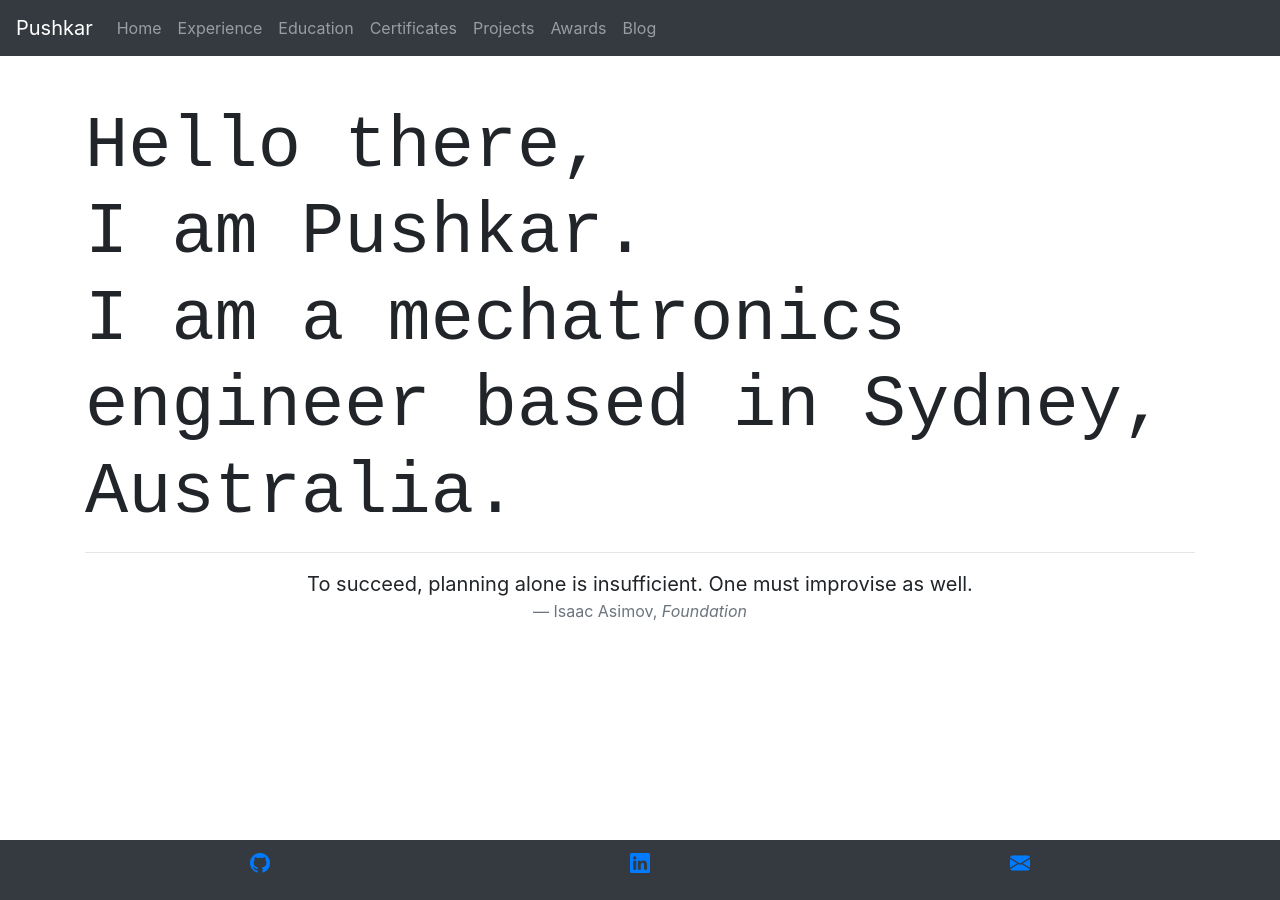
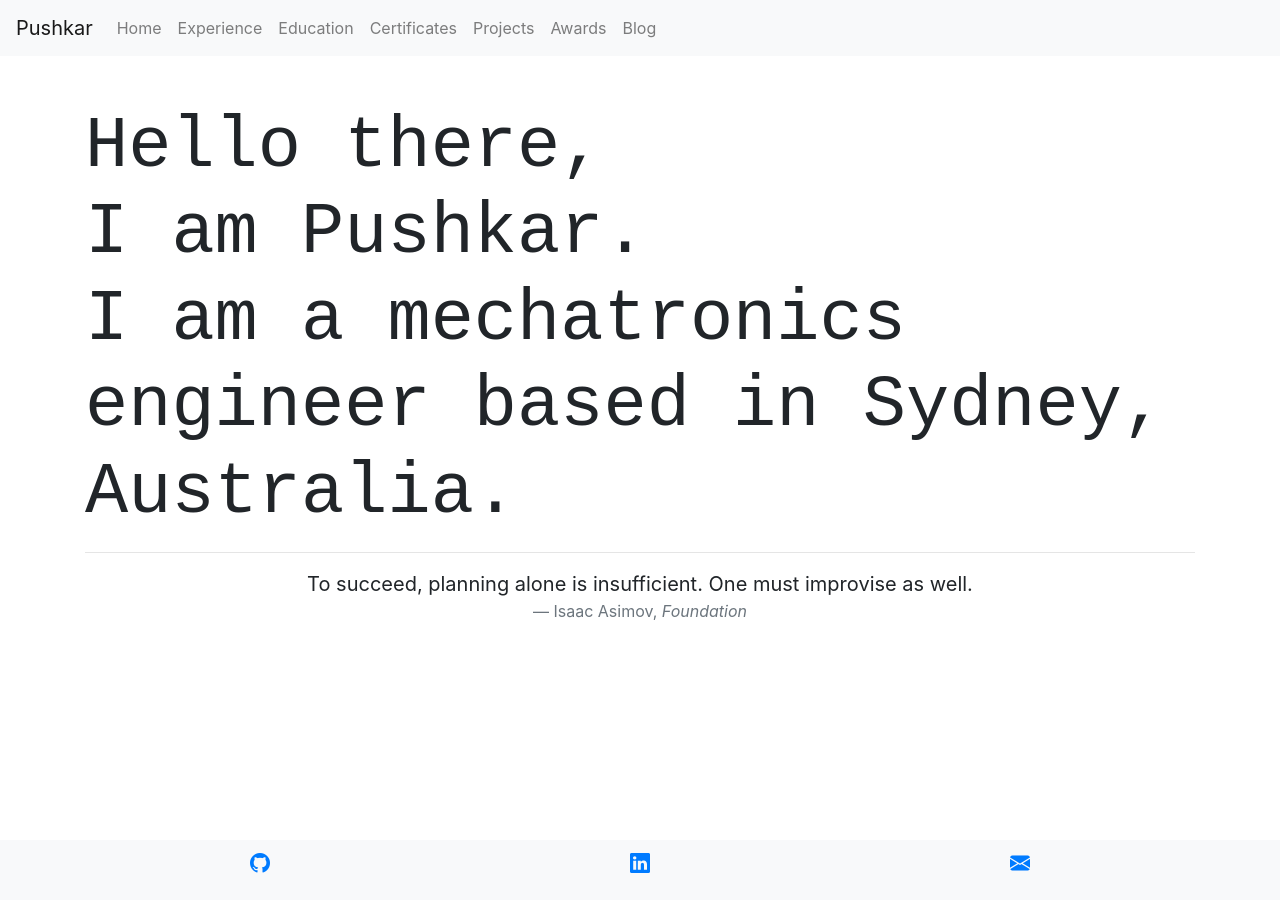
Before and after one commit to pushkarkadam/portfolio, a Jekyll site: the page built from index.html, in a window 1280 px wide. Built offline with Jekyll 4.4.1, drawn with Linux system fonts in a browser that asks for light colours; nearby versions of some CDN libraries.

Commit message:
Changed background color of header and footer.

```diff
--- a/_includes/footer.html
+++ b/_includes/footer.html
@@ -1,4 +1,4 @@
-<footer class="footer bg-dark">
+<footer class="footer bg-light">
     <div class="container">
         <div class="row">
             {% for item in site.data.footer %}
--- a/_includes/navigation.html
+++ b/_includes/navigation.html
@@ -1,4 +1,4 @@
-<nav class="navbar navbar-expand-lg navbar-dark bg-dark">
+<nav class="navbar navbar-expand-lg navbar-light bg-light">
     <a class="navbar-brand" href="{{ site.baseurl }}/">Pushkar</a>
     <button class="navbar-toggler" type="button" data-toggle="collapse" data-target="#navbarSupportedContent" aria-controls="navbarSupportedContent" aria-expanded="false" aria-label="Toggle navigation">
     <span class="navbar-toggler-icon"></span>
```
